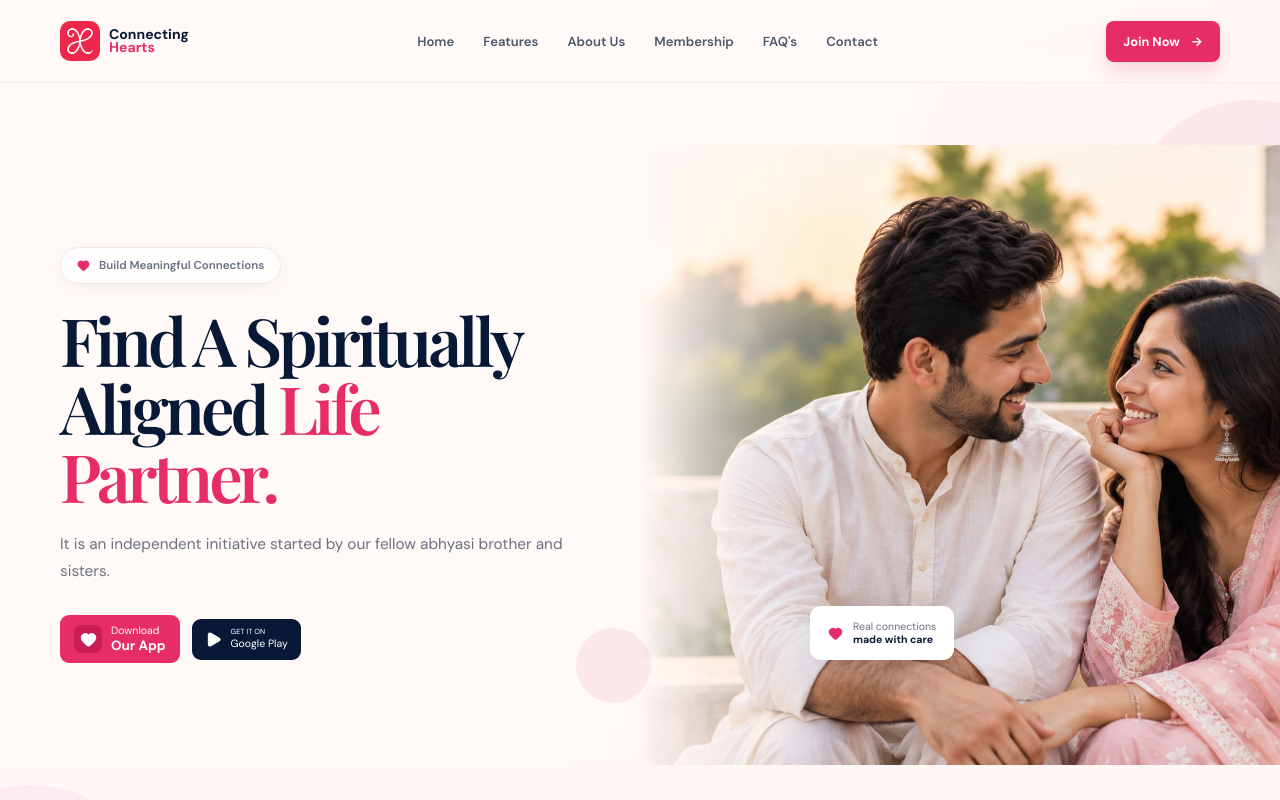
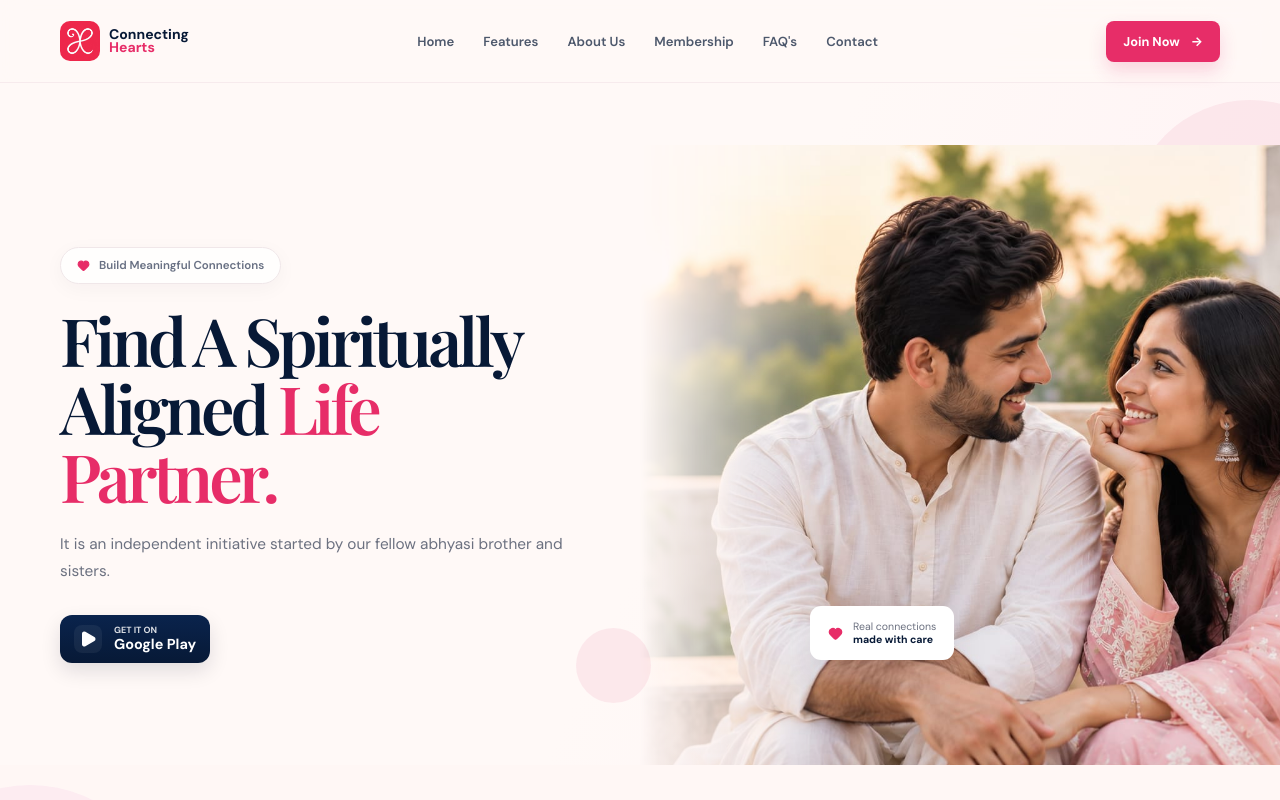
Before and after one commit to RehnumaKhatoon/connecting-hearts, a React (Vite) app: page / in a window 1280 px wide. Shown: the top 800 px of the page. Built offline with nearby package versions, Linux system fonts and the light colour scheme.

Commit message:
Update website

```diff
--- a/src/components/Hero/Hero.jsx
+++ b/src/components/Hero/Hero.jsx
@@ -30,7 +30,7 @@ export default function Hero() {
           </p>
 
           <div className="stores">
-            <button className="download">
+            {/* <button className="download">
               <span className="app-icon">
                 <Heart size={17} fill="white" />
               </span>
@@ -40,9 +40,18 @@ export default function Hero() {
                 <br />
                 <b>Our App</b>
               </span>
-            </button>
+            </button> */}
 
-            <button className="store">
+            <button
+              className="store"
+              onClick={() =>
+                window.open(
+                  "https://play.google.com/store/apps/details?id=com.connectinghearts",
+                  "_blank",
+                  "noopener,noreferrer",
+                )
+              }
+            >
               <Play size={17} fill="white" />
 
               <span>
--- a/src/components/Hero/Hero.scss
+++ b/src/components/Hero/Hero.scss
@@ -89,23 +89,26 @@
 
 .download,
 .store {
-  display: flex;
+  display: inline-flex;
   align-items: center;
-  gap: 9px;
+  gap: 12px;
 
-  padding: 10px 14px;
-
+  padding: 10px 16px;
   border: 0;
-  border-radius: 9px;
+  border-radius: 12px;
 
   color: #fff;
-  background: $pink;
+  text-decoration: none;
+  text-align: left;
 
-  text-align: left;
-  font-size: 0.66rem;
-  line-height: 1.15;
+  font-size: 0.9rem;
+  line-height: 1.05;
 
   cursor: pointer;
+  transition:
+    transform 120ms ease,
+    box-shadow 120ms ease,
+    opacity 120ms ease;
 }
 
 .download b {
@@ -124,14 +127,46 @@
 }
 
 .store {
-  padding: 9px 13px;
-  background: $navy;
+  padding: 10px 14px;
+  background: linear-gradient(180deg, lighten($navy, 5%), $navy);
+  box-shadow: 0 8px 20px rgba(8, 18, 40, 0.12);
+}
+
+.store svg {
+  flex-shrink: 0;
+  width: 28px;
+  height: 28px;
+  padding: 5px;
+  border-radius: 8px;
+  background: rgba(255, 255, 255, 0.06);
+}
+
+.store span {
+  display: flex;
+  flex-direction: column;
 }
 
 .store small {
-  display: block;
+  font-size: 0.56rem;
+  opacity: 0.85;
   margin-bottom: 2px;
-  font-size: 0.46rem;
+}
+
+.store {
+  font-weight: 700;
+}
+
+.store:hover {
+  transform: translateY(-3px);
+  box-shadow: 0 16px 36px rgba(8, 18, 40, 0.16);
+  opacity: 0.98;
+}
+
+.store:focus {
+  outline: none;
+  box-shadow:
+    0 0 0 4px rgba(14, 64, 120, 0.12),
+    0 8px 20px rgba(8, 18, 40, 0.12);
 }
 
 /* =========================
--- a/src/components/Safety/Safety.jsx
+++ b/src/components/Safety/Safety.jsx
@@ -91,16 +91,16 @@ export default function Safety() {
           <div className="official-contact">
             <h3>OUR OFFICIAL CONTACT DETAILS</h3>
 
-            <div className="contact-detail">
+            {/* <div className="contact-detail">
               <span className="contact-icon">
                 <Globe size={22} />
               </span>
 
               <div>
                 <strong>Website</strong>
-                <p>www.connectinghearts.in</p>
+                <p>connectingharts.info@gmail.com</p>
               </div>
-            </div>
+            </div> */}
 
             <div className="contact-detail">
               <span className="contact-icon">
@@ -120,7 +120,7 @@ export default function Safety() {
 
               <div>
                 <strong>Email</strong>
-                <p>support@connectinghearts.in</p>
+                <p>connectingharts.info@gmail.com</p>
               </div>
             </div>
           </div>
```
